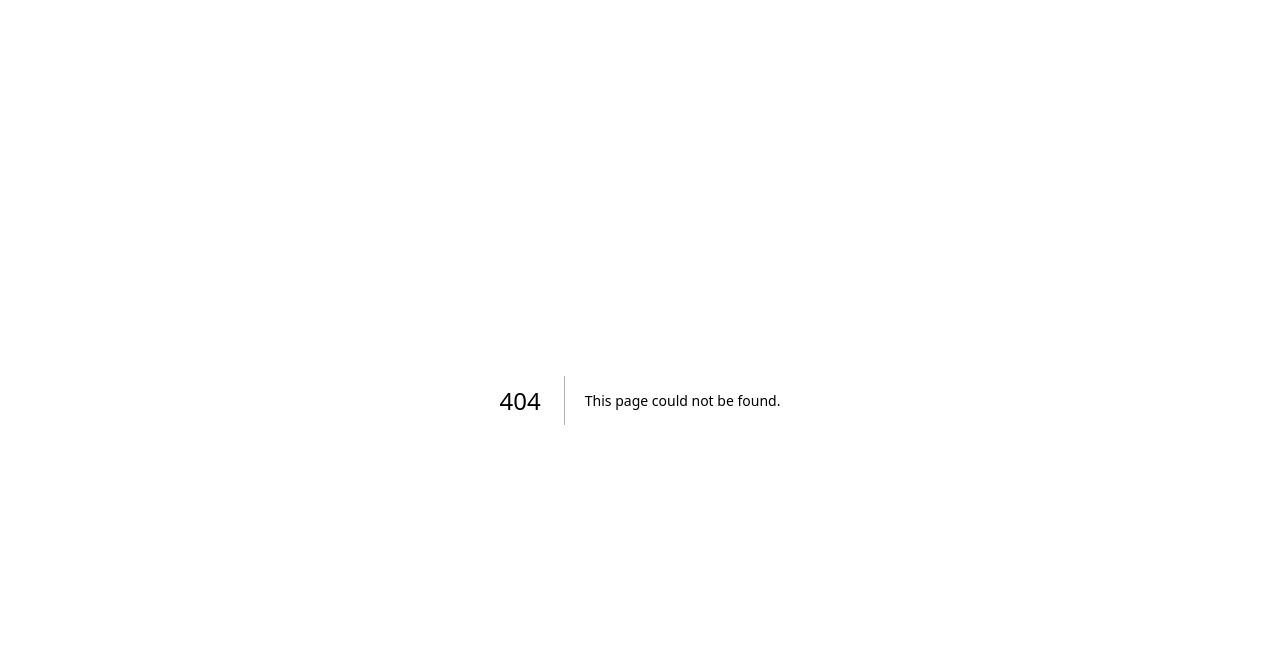
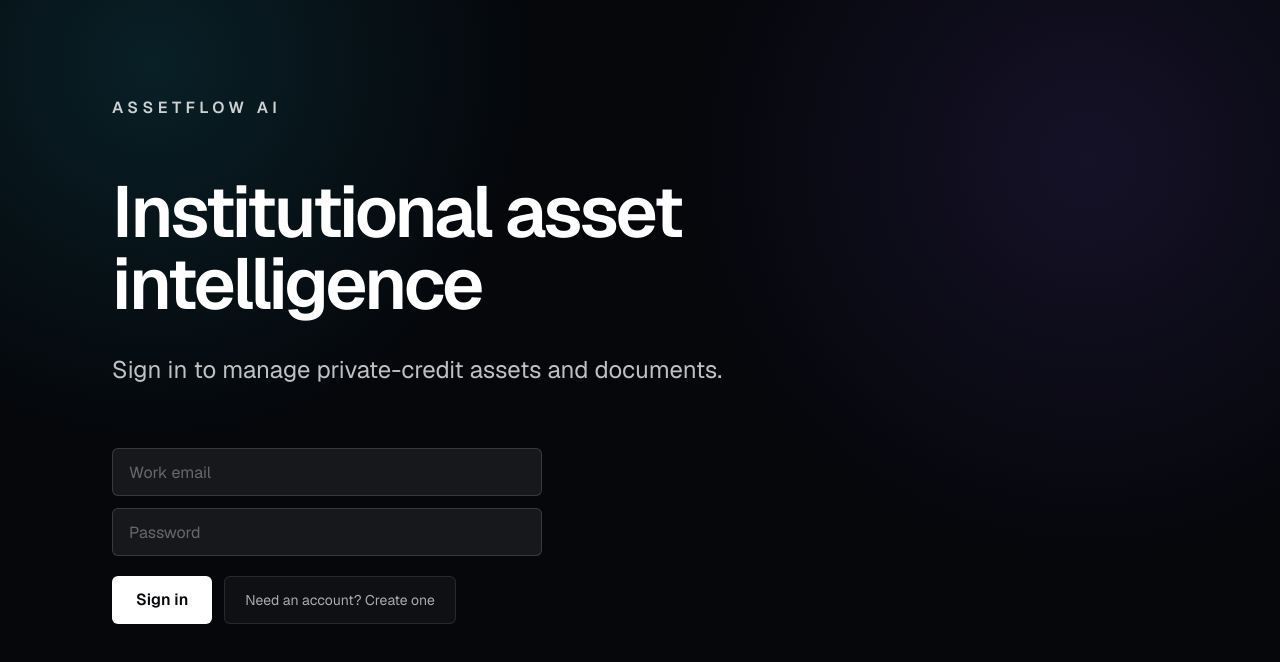
Before and after one commit to BSMbennet/AssetFlow-AI, a Next.js app in the folder apps/web/: page /institutional in a window 1280 px wide. Before the commit this address had no page. Shown: the top 662 px of the page. Built offline with nearby package versions, Linux system fonts and the light colour scheme; no server answers.

Commit message:
feat(web): add unified institutional control plane route

```diff
--- /dev/null
+++ b/apps/web/src/app/institutional/page.tsx
@@ -0,0 +1,6 @@
+import InstitutionalControlPlaneWorkspace from '@/components/control-plane/InstitutionalControlPlaneWorkspace';
+import { AuthGate } from '@/components/auth/AuthGate';
+
+export default function InstitutionalPage() {
+  return <AuthGate><InstitutionalControlPlaneWorkspace /></AuthGate>;
+}
```
